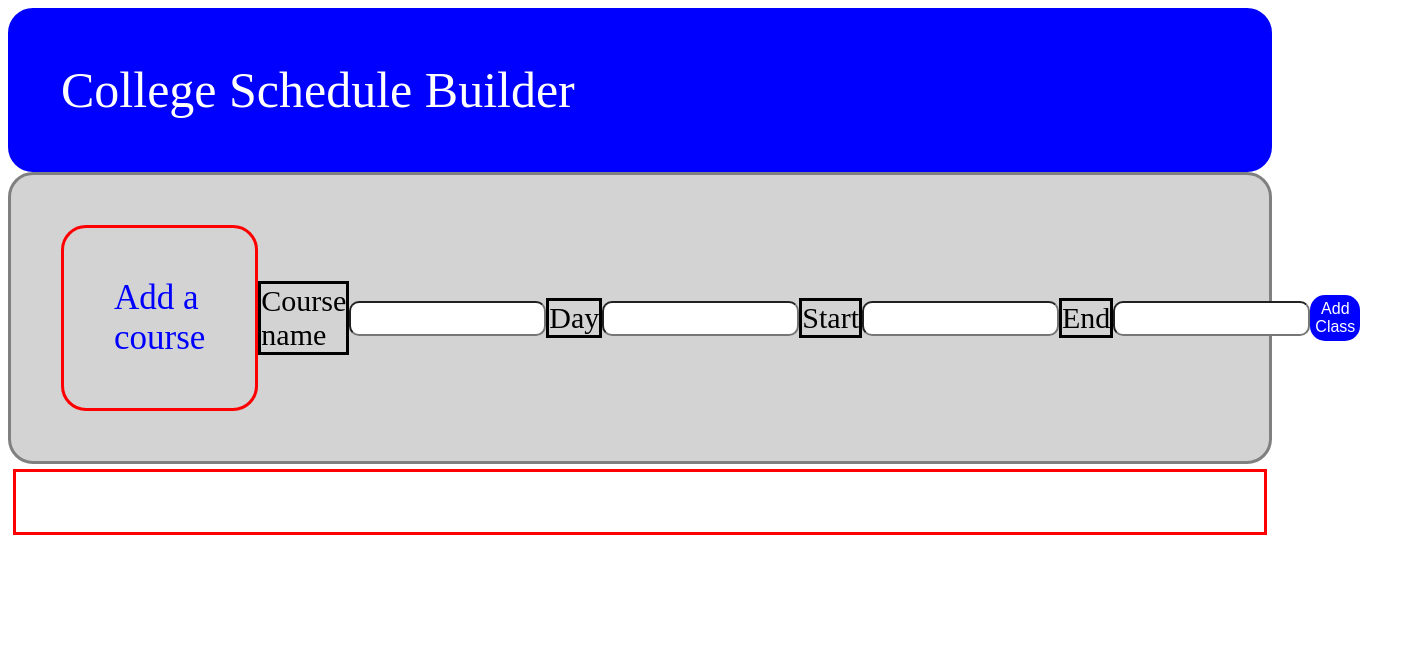
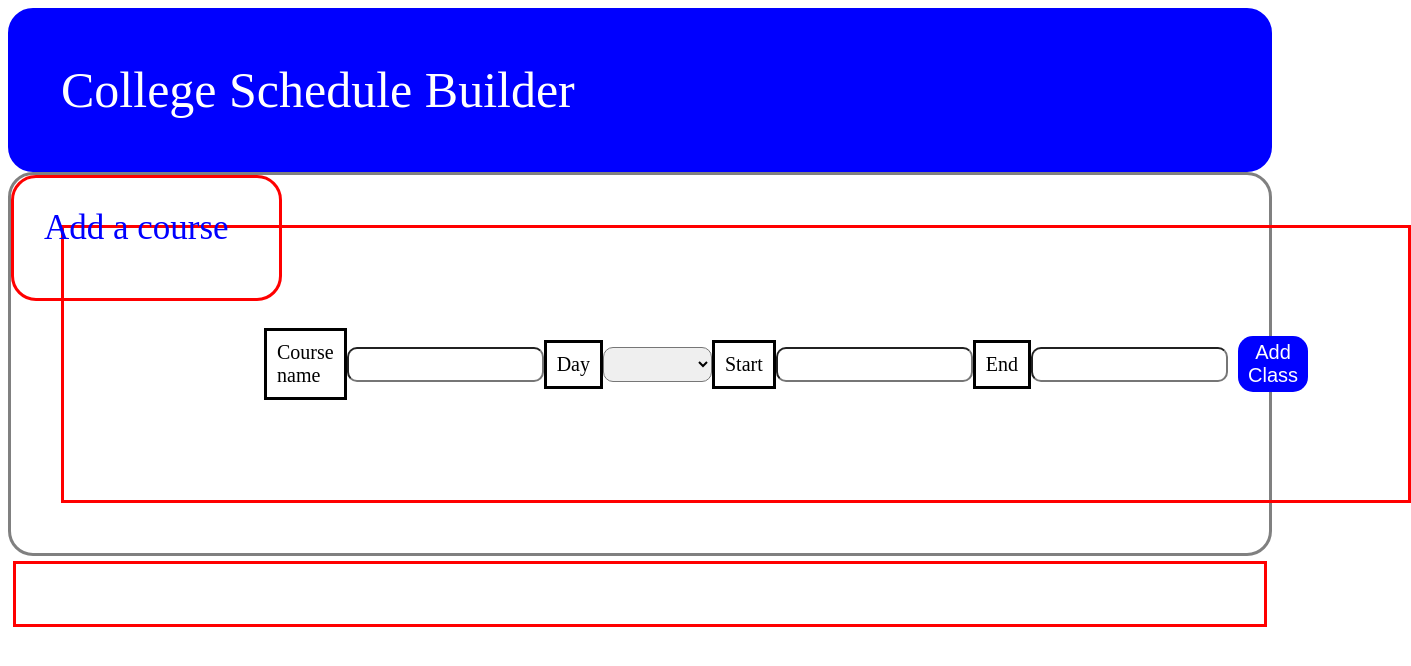
Before and after one commit to itskenyacobbs/Scheduler-Project, a React (Vite) app: page / in a window 1280 px wide. Shown: the top 666 px of the page, 1411 px wide, since content can reach past the window. Built offline with nearby package versions, Linux system fonts and the light colour scheme.

Commit message:
fixed code and added dropdown menu

```diff
--- a/src/App.css
+++ b/src/App.css
@@ -12,32 +12,44 @@
 .input-container {
   display: flex;
   justify-content: space-between;
+  position: relative;
   align-items: center;
   border: solid gray;
   padding: 50px 50px 50px 50px;
   margin: auto;
   border-radius: 25px;
-  background-color: lightgrey;
+  /* background-color: lightgrey; */
 }
 
 .container-title {
-  /* display: flex;
-  align-items: flex-start; */
-  position: static;
+  display: flex;
+  align-items: flex-start;
+  position: absolute;
+  top: 0;
+  left: 0;
+  z-index: 10;
   border: solid red;
-  padding: 50px 50px 50px 50px;
+  padding: 30px 50px 50px 30px;
   font-size: 35px;
   color: blue;
   border-radius: 25px;
+}
 
+.form {
+  border: solid red;
+  display: flex;
+  justify-content: center;
+   align-items: center;
+  padding: 100px 100px 100px 200px;
 
 }
 
 .input-title {
   display: flex;
-  justify-content: flex-end;
+  justify-content: flex-start;
   border: solid black;
-  font-size: 30px;
+  font-size: 20px;
+  padding: 10px 10px 10px 10px;
 
 }
 
@@ -49,18 +61,19 @@
 
 .button-container {
   display: flex;
-  /* justify-content: center; */
-  align-content: center
+  align-content: center;
+  margin:auto;
+  padding: 0px 0px 0px 10px
 
 }
 
 .add-class {
   color: white;
-  padding: 5px;
+  padding: 5px 10px 5px 10px;
   background-color: blue;
   border: none;
   text-align: center;
-  font-size: 16px;
+  font-size: 20px;
   border-radius: 15px;
 
 }
--- a/src/components/CreateCourse.jsx
+++ b/src/components/CreateCourse.jsx
@@ -8,8 +8,10 @@ function Create (props) {
    const [end, setEnd] = useState("")
 
    //ok so I was super stuck and this i did get from claude
-   function handleSubmit() {
-    //This creates the object of the class schedule, spread operator online
+   function handleSubmit(e) {
+    //This prevents me from having the form tag from working so my function can handle the submission of classes and time
+    e.preventDefault()
+        //This creates the object of the class schedule, spread operator online
     const newClass = {
         name: name,
         day: day,
@@ -22,23 +24,36 @@ function Create (props) {
     return (
         <div className="input-container">
             <div className="container-title">Add a course</div>
-            <p className ="input-title">Course name</p>
+            {/* because I added the form I had to insert the e.preventDefault() to my function */}
+            <form className="form">
+                <label placeholder="e.g.Intro to" className ="input-title">Course name</label>
+                <br></br>
             <input onChange={(e) => setName(e.target.value)} className="input">
             </input>
-            <p className="input-title">Day</p>
-            <input onChange={(e) => setDay(e.target.value)} className="input">
-            </input>
-            <p className="input-title">Start</p>
+            <label  className="input-title">Day</label>
+            <select onChange={(e) => setDay(e.target.value)} className="input">
+                <option></option>
+                <option> Monday </option>
+                <option> Tuesday </option>
+                <option> Wednesday </option>
+                <option> Thursday </option>
+                <option> Friday </option>
+                <option> Saturday</option>
+                <option> Sunday </option>
+            </select>
+            <label className="input-title">Start</label>
             <input onChange={(e) => setStart(e.target.value)}className="input">
             </input>
-            <p className="input-title">End</p>
+            <label className="input-title">End</label>
             <input onChange={(e) => setEnd(e.target.value)}className="input">
             </input>
             <div className="button-container">
-            <button onClick={() => handleSubmit()} className="add-class">
+            {/*Here i had to pass the event hanto access the prevent default method I referenced in my handle submit function */}
+            <button onClick={(e) => handleSubmit(e)} className="add-class">
                 Add Class
             </button>
             </div>
+            </form>
         </div>
     )
 }
```
